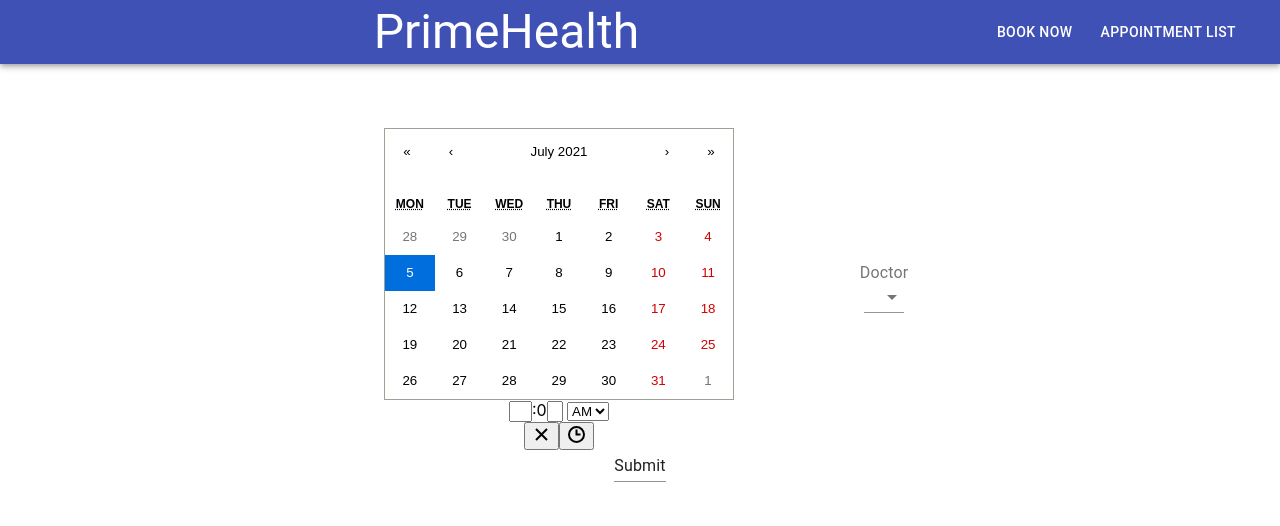
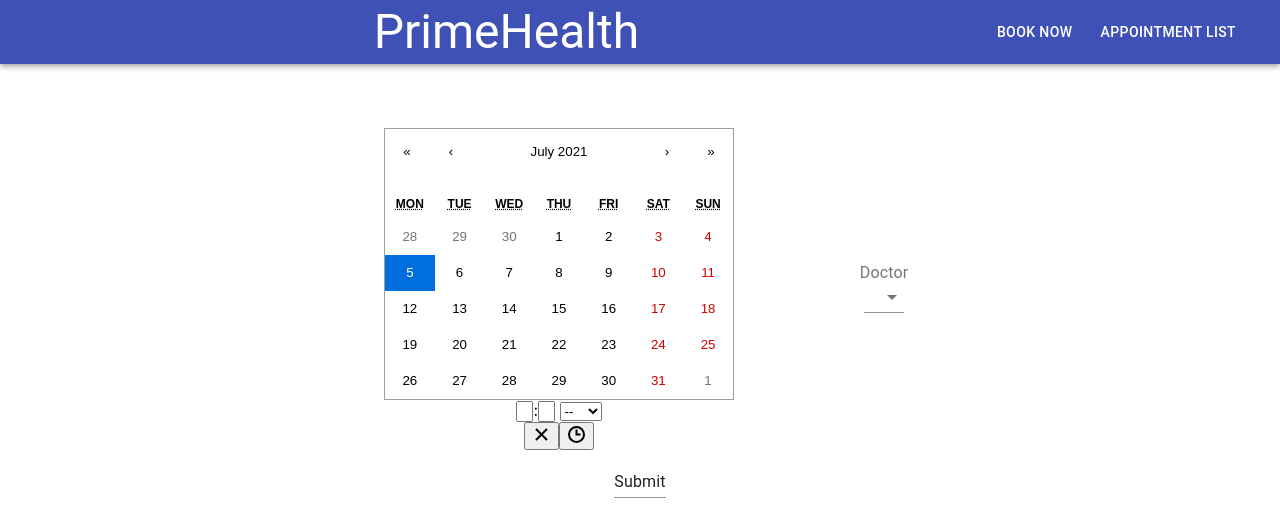
Before and after one commit to domludera/PrimeHealth, a React (Create React App) app in the folder frontend/phfrontend/: page / in a window 1280 px wide. Shown: the top 526 px of the page. Built offline with nearby package versions, Linux system fonts and the light colour scheme.

Commit message:
fix time

```diff
--- a/frontend/phfrontend/src/components/AppointmentsList.js
+++ b/frontend/phfrontend/src/components/AppointmentsList.js
@@ -1,5 +1,8 @@
 import React, {useState, Component} from 'react';
 import DeleteIcon from '@material-ui/icons/Delete';
+import {makeStyles} from "@material-ui/core/styles";
+
+import '../styles/appointmentlistbox.css'
 
 class AppointmentsList extends Component {
 
@@ -11,6 +14,7 @@ class AppointmentsList extends Component {
       this.state = {
           data: []
       }
+
     }
 
 
@@ -38,8 +42,8 @@ class AppointmentsList extends Component {
                     <div>
                         <p>Doctor: {appt.doctor.firstname} {appt.doctor.lastname}</p>
                         <p>Patient: {appt.patient.firstname} {appt.patient.lastname}</p>
-                        <p>Start time: {(new Date(appt.starttime)).toLocaleString('en-US', {timeZone: 'EST'})}</p>
-                        <p>End time: {(new Date(appt.endtime)).toLocaleString('en-US', {timeZone: 'EST'})}</p>
+                        <p>Start time: {(new Date(appt.starttime)).toLocaleString('en-US', {timeZone: 'Pacific/Honolulu'})}</p>
+                        <p>End time: {(new Date(appt.endtime)).toLocaleString('en-US', {timeZone: 'Pacific/Honolulu'})}</p>
                         <DeleteIcon onClick={() => this.cancelAppointment(appt.id)}>Cancel Appointment</DeleteIcon>
                     </div>
                 ))}
--- a/frontend/phfrontend/src/components/BookAppointment.js
+++ b/frontend/phfrontend/src/components/BookAppointment.js
@@ -26,14 +26,15 @@ const useStyles = makeStyles({
         alignItems: 'center',
         flexDirection: 'column',
         justifyContent: 'center',
-        // backgroundColor: 'red',
-        // color: props => props.color,
     },
     menu: {
-        // display: "flex",
-        // alignItems: 'center',
-        // flexDirection: 'column',
-        // justifyContent: 'center',
+        display: "flex",
+        alignItems: 'center',
+        flexDirection: 'column',
+        justifyContent: 'center',
+    },
+    submit: {
+        margin: '1em'
     },
     inputLabel: {
         minWidth: 300
@@ -43,7 +44,7 @@ const useStyles = makeStyles({
 
 function BookAppointment(props) {
     const [starttime, onDateChange] = useState(new Date());
-    const [time, onTimeChange] = useState('10:00');
+    const [time, onTimeChange] = useState();
     const {register, handleSubmit} = useForm();
 
     const classes = useStyles(props);
@@ -128,7 +129,7 @@ function BookAppointment(props) {
                 </div>
 
                 </div>
-                <Input type="submit"/>
+                <Input className={classes.submit} type="submit"/>
 
             </form>
         </div>
```
Also changed, not shown: frontend/phfrontend/src/styles/appointmentlistbox.css (line endings or trailing spaces).
